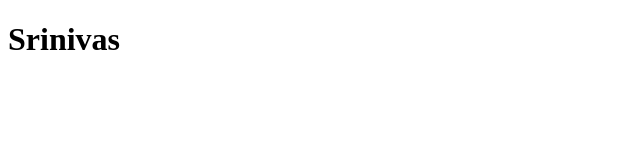
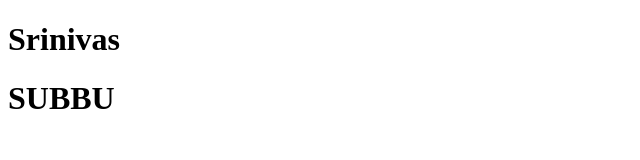
Before and after one commit to Srinivas2326/Room, a plain HTML site: page index.html in a window 1280 px wide. Shown: the whole page, without its empty margins (0-640 px from the left). Drawn offline with Linux system fonts and the light colour scheme.

Commit message:
file added

```diff
--- a/index.html
+++ b/index.html
@@ -7,5 +7,6 @@
 </head>
 <body>
     <h1>Srinivas</h1>
+    <h1>SUBBU</h1>
 </body>
 </html>
```
